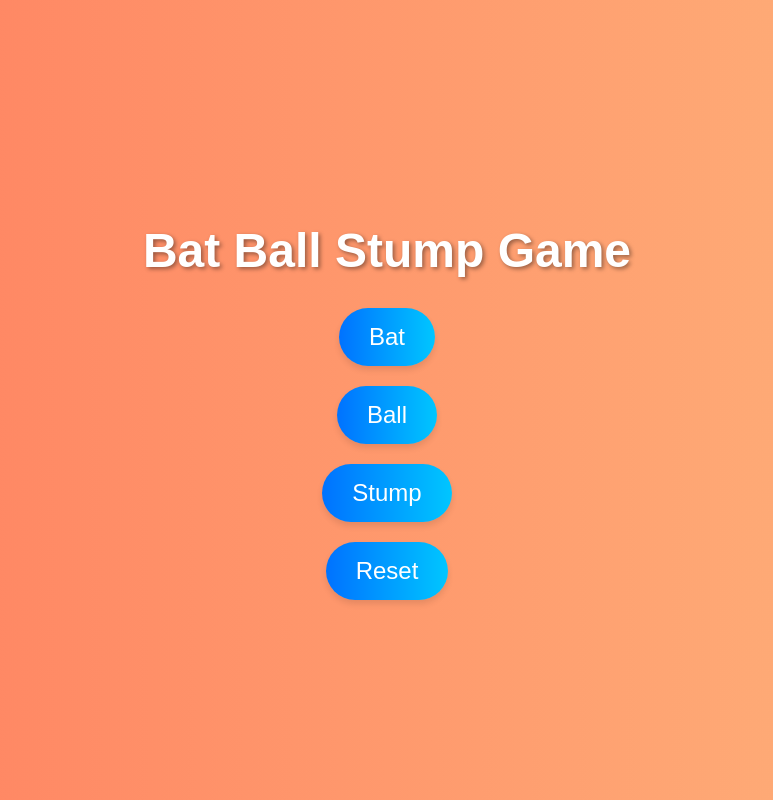
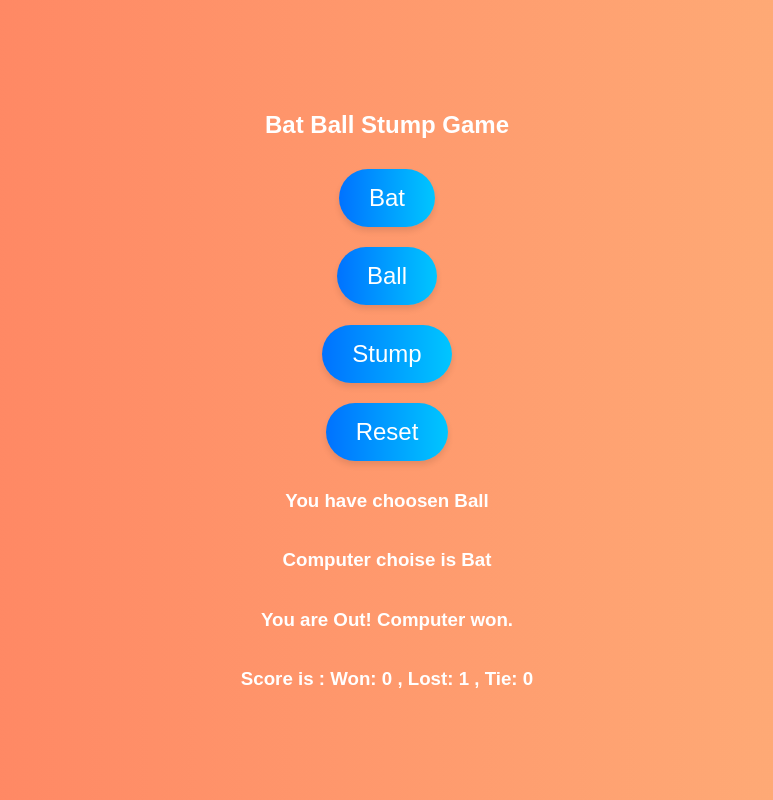
Before and after one commit to Subhankar2306/Cricket_Game, a plain HTML site: page index.html in a window 1280 px wide. Both pictures are taken after a click on the button "Ball". Shown: the whole page, without its empty margins (253-1026 px from the left). Drawn offline with Linux system fonts and the light colour scheme.

Commit message:
removing alart

```diff
--- a/index.html
+++ b/index.html
@@ -56,7 +56,7 @@
     </style>
   </head>
   <body>
-    <h1>Bat Ball Stump Game</h1>
+    <h2>Bat Ball Stump Game</h2>
     <button
       onclick="
         let computerChoice=computerGenerareChoise();
@@ -90,6 +90,11 @@
     <button onclick="localStorage.clear()
       resetscore();
     ">Reset</button>
+    <h3 id="user-move"></h3>
+    <h3 id="computer-move"></h3>
+    <h3 id="result"></h3>
+    <h3 id="score"></h3>
+
 
     <script>
       let scorestr = localStorage.getItem('Score');
@@ -105,6 +110,7 @@
       score.displayScore= function(){
         return `Score is : Won: ${score.win} , Lost: ${score.lost} , Tie: ${score.tie}`;
         };
+        sowResult();
       }
 
       function computerGenerareChoise() {
@@ -122,7 +128,7 @@
         if (userMove === "Bat") {
           if (computerMove === "Ball") {
             score.win++;
-            return "User won.";
+            return "You win.";
           } else if (computerMove === "Bat") {
             score.tie++;
             return "It's a tie.";
@@ -157,10 +163,10 @@
 
       function sowResult(userMove, computerMove, result) {
         localStorage.setItem('Score', JSON.stringify(score));
-        alert(`You chose ${userMove}. Computer chose ${computerMove}.
-${result}
-
-${score.displayScore()}`);
+        document.querySelector('#user-move').innerText = userMove!== undefined ? `You have choosen ${userMove}` : '';
+        document.querySelector('#computer-move').innerText = computerMove!== undefined ? `Computer choise is ${computerMove}`: '';
+        document.querySelector('#result').innerText = result!== undefined ? result : '' ;
+        document.querySelector('#score').innerText = score.displayScore();
       }
     </script>
   </body>
```
